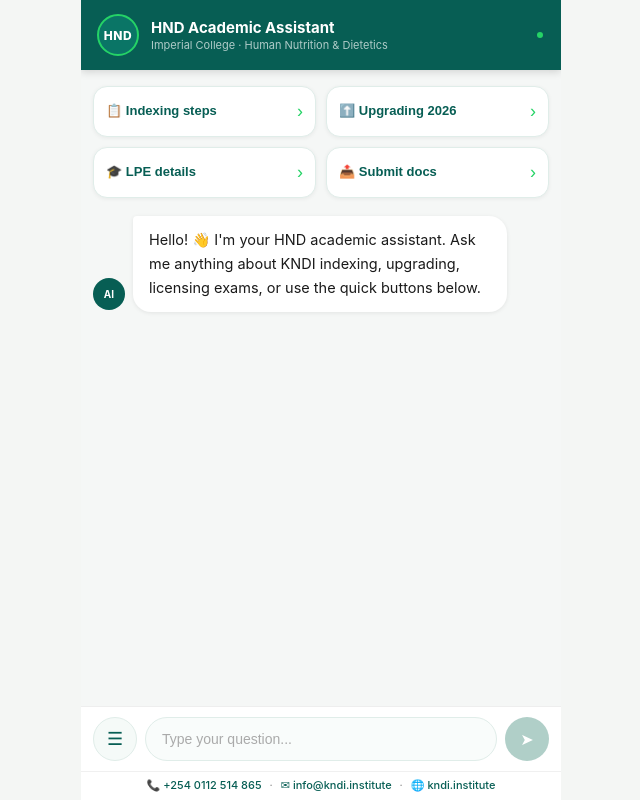
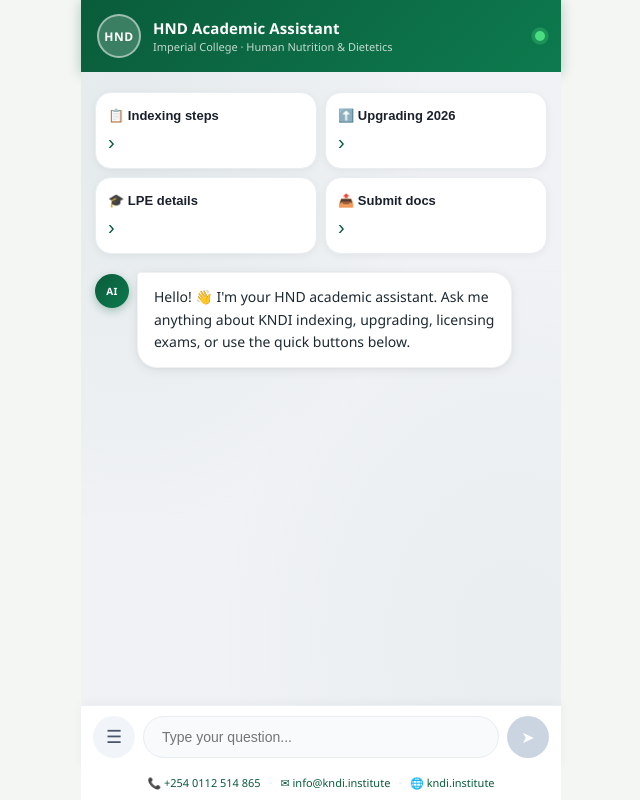
Before and after one commit to Sozi-source/student_AI, a Next.js app: page / in a window 1280 px wide. Shown: the whole page, without its empty margins (319-959 px from the left). Built offline with nearby package versions, Linux system fonts and the light colour scheme.

Commit message:
Polish: beautiful message UI with animations and refined bubbles

```diff
--- a/app/page.js
+++ b/app/page.js
@@ -119,7 +119,7 @@
 
         return (
           <div key={i} className={isBullet ? styles.msgBullet : styles.msgLine}>
-            {isBullet && <span className={styles.bulletDot}>•</span>}
+            {isBullet && <span className={styles.bulletDot} />}
             <span>{renderInline(lineText)}</span>
           </div>
         );
--- a/app/page.module.css
+++ b/app/page.module.css
@@ -4,10 +4,8 @@
   height: 100dvh;
   max-width: 480px;
   margin: 0 auto;
-  background: #f5f7f6;
-  font-family: -apple-system, BlinkMacSystemFont, 'Segoe UI', sans-serif;
-  position: relative;
-  overflow: hidden;
+  background: #f7f8fa;
+  font-family: 'Segoe UI', -apple-system, BlinkMacSystemFont, sans-serif;
 }
 
 /* ── Header ── */
@@ -15,291 +13,304 @@
   display: flex;
   align-items: center;
   gap: 12px;
-  background: #075e54;
   padding: 14px 16px;
+  background: linear-gradient(135deg, #0a5c3a 0%, #0d7a4e 100%);
+  color: #fff;
   flex-shrink: 0;
-  box-shadow: 0 2px 8px rgba(0,0,0,0.15);
+  box-shadow: 0 2px 12px rgba(10,92,58,0.3);
+}
+.headerAvatar {
+  width: 44px; height: 44px;
+  border-radius: 50%;
+  background: rgba(255,255,255,0.2);
+  border: 2px solid rgba(255,255,255,0.5);
+  color: #fff;
+  font-weight: 800;
+  font-size: 12px;
+  letter-spacing: 0.5px;
+  display: flex; align-items: center; justify-content: center;
+  flex-shrink: 0;
+}
+.headerInfo { display: flex; flex-direction: column; flex: 1; }
+.headerTitle { font-weight: 700; font-size: 15px; letter-spacing: 0.1px; }
+.headerSub { font-size: 11px; opacity: 0.75; margin-top: 1px; }
+.onlineDot {
+  width: 10px; height: 10px;
+  border-radius: 50%;
+  background: #4ade80;
+  box-shadow: 0 0 0 3px rgba(74,222,128,0.3);
+  flex-shrink: 0;
+  animation: pulse 2s infinite;
+}
+@keyframes pulse {
+  0%, 100% { box-shadow: 0 0 0 3px rgba(74,222,128,0.3); }
+  50% { box-shadow: 0 0 0 6px rgba(74,222,128,0.1); }
 }
 
-.headerAvatar {
-  width: 42px;
-  height: 42px;
-  border-radius: 50%;
-  background: #0a7566;
-  border: 2px solid #25d366;
-  display: flex;
-  align-items: center;
-  justify-content: center;
-  font-size: 12px;
-  font-weight: 800;
-  color: white;
-  flex-shrink: 0;
-  letter-spacing: 0.5px;
-}
-
-.headerInfo {
-  display: flex;
-  flex-direction: column;
-  flex: 1;
-  min-width: 0;
-}
-
-.headerTitle {
-  font-size: 15px;
-  font-weight: 700;
-  color: white;
-  white-space: nowrap;
-  overflow: hidden;
-  text-overflow: ellipsis;
-}
-
-.headerSub {
-  font-size: 11px;
-  color: rgba(255,255,255,0.68);
-  margin-top: 1px;
-  white-space: nowrap;
-  overflow: hidden;
-  text-overflow: ellipsis;
-}
-
-.onlineDot {
-  width: 10px;
-  height: 10px;
-  border-radius: 50%;
-  background: #25d366;
-  border: 2px solid #075e54;
-  flex-shrink: 0;
-}
-
-/* ── Chat ── */
+/* ── Chat area ── */
 .chat {
   flex: 1;
   overflow-y: auto;
-  padding: 16px 12px 8px;
+  padding: 20px 14px 12px;
   display: flex;
   flex-direction: column;
-  gap: 12px;
-  scroll-behavior: smooth;
+  gap: 6px;
+  background: #f0f2f5;
+  background-image:
+    radial-gradient(ellipse at 10% 10%, rgba(10,92,58,0.05) 0%, transparent 50%),
+    radial-gradient(ellipse at 90% 90%, rgba(10,92,58,0.03) 0%, transparent 50%);
 }
 
 /* ── Quick cards ── */
 .quickGrid {
   display: grid;
   grid-template-columns: 1fr 1fr;
-  gap: 10px;
-  margin-bottom: 6px;
+  gap: 8px;
+  margin-bottom: 12px;
 }
-
 .quickCard {
-  background: white;
-  border: 1.5px solid #e0ede9;
-  border-radius: 14px;
+  display: flex;
+  flex-direction: column;
+  gap: 6px;
   padding: 14px 12px;
-  display: flex;
-  align-items: center;
-  justify-content: space-between;
-  gap: 6px;
+  background: #fff;
+  border: 1.5px solid #e8edf2;
+  border-radius: 16px;
   cursor: pointer;
   text-align: left;
-  transition: background 0.15s, border-color 0.15s, transform 0.1s;
-  box-shadow: 0 1px 4px rgba(0,0,0,0.06);
+  transition: all 0.2s ease;
+  box-shadow: 0 2px 8px rgba(0,0,0,0.05);
 }
+.quickCard:hover {
+  background: linear-gradient(135deg, #f0fdf4, #e8fdf2);
+  border-color: #0a5c3a;
+  transform: translateY(-2px);
+  box-shadow: 0 6px 16px rgba(10,92,58,0.15);
+}
+.quickLabel { font-size: 13px; font-weight: 600; color: #1a202c; line-height: 1.4; }
+.quickArrow { font-size: 20px; color: #0a5c3a; }
 
-.quickCard:hover {
-  background: #f0faf5;
-  border-color: #25d366;
-  transform: translateY(-1px);
-}
-
-.quickCard:active { transform: scale(0.97); }
-
-.quickLabel {
-  font-size: 13px;
-  font-weight: 600;
-  color: #075e54;
-  line-height: 1.3;
-}
-
-.quickArrow {
-  font-size: 18px;
-  color: #25d366;
-  flex-shrink: 0;
-}
-
-/* ── Messages ── */
+/* ── Message rows ── */
 .botRow {
   display: flex;
   align-items: flex-end;
   gap: 8px;
+  margin-bottom: 4px;
+  animation: slideInLeft 0.25s ease-out;
 }
-
 .userRow {
   display: flex;
   justify-content: flex-end;
+  margin-bottom: 4px;
+  animation: slideInRight 0.2s ease-out;
+}
+
+@keyframes slideInLeft {
+  from { opacity: 0; transform: translateX(-10px); }
+  to { opacity: 1; transform: translateX(0); }
+}
+@keyframes slideInRight {
+  from { opacity: 0; transform: translateX(10px); }
+  to { opacity: 1; transform: translateX(0); }
 }
 
 .botAvatar {
-  width: 32px;
-  height: 32px;
+  width: 34px; height: 34px;
   border-radius: 50%;
-  background: #075e54;
-  color: white;
+  background: linear-gradient(135deg, #0a5c3a, #0d7a4e);
+  color: #fff;
   font-size: 10px;
-  font-weight: 700;
-  display: flex;
-  align-items: center;
-  justify-content: center;
+  font-weight: 800;
+  letter-spacing: 0.3px;
+  display: flex; align-items: center; justify-content: center;
   flex-shrink: 0;
-  margin-bottom: 2px;
+  align-self: flex-start;
+  margin-top: 2px;
+  box-shadow: 0 3px 8px rgba(10,92,58,0.3);
 }
 
+/* ── Bot bubble ── */
 .botBubble {
-  background: white;
-  border-radius: 4px 18px 18px 18px;
-  padding: 12px 16px;
-  font-size: 14.5px;
-  color: #1a1a1a;
-  line-height: 1.65;
-  max-width: 82%;
-  box-shadow: 0 1px 4px rgba(0,0,0,0.08);
+  max-width: 83%;
+  background: #ffffff;
+  border-radius: 4px 20px 20px 20px;
+  padding: 13px 16px;
+  font-size: 14px;
+  line-height: 1.6;
+  color: #1e2a32;
+  box-shadow:
+    0 2px 12px rgba(0,0,0,0.07),
+    0 1px 3px rgba(0,0,0,0.04);
+  border: 1px solid rgba(0,0,0,0.05);
+  position: relative;
 }
 
+/* ── User bubble ── */
 .userBubble {
-  background: #075e54;
-  border-radius: 18px 4px 18px 18px;
+  max-width: 78%;
+  background: linear-gradient(135deg, #1fdb7a 0%, #13c165 50%, #0fa855 100%);
+  color: #fff;
+  border-radius: 20px 4px 20px 20px;
   padding: 12px 16px;
-  font-size: 14.5px;
-  color: white;
-  line-height: 1.65;
-  max-width: 82%;
-  box-shadow: 0 1px 4px rgba(0,0,0,0.12);
+  font-size: 14px;
+  font-weight: 600;
+  line-height: 1.55;
+  letter-spacing: 0.01em;
+  text-shadow: 0 1px 2px rgba(0,0,0,0.12);
+  box-shadow:
+    0 4px 16px rgba(19,193,101,0.4),
+    0 2px 6px rgba(0,0,0,0.1);
+  position: relative;
 }
+
+/* ── Markdown inside bot bubble ── */
+.msgBody { display: flex; flex-direction: column; gap: 5px; }
+
+.msgHeading {
+  font-weight: 700;
+  font-size: 13px;
+  color: #0a5c3a;
+  margin-top: 6px;
+  margin-bottom: 3px;
+  padding: 6px 10px;
+  background: linear-gradient(135deg, #f0fdf4, #e8fdf2);
+  border-left: 3px solid #0a5c3a;
+  border-radius: 0 8px 8px 0;
+  letter-spacing: 0.2px;
+  text-transform: uppercase;
+  font-size: 11.5px;
+}
+.msgHeading:first-child { margin-top: 0; }
+
+.msgLine {
+  font-size: 14px;
+  color: #1e2a32;
+  line-height: 1.6;
+}
+
+.msgBullet {
+  display: flex;
+  align-items: flex-start;
+  gap: 10px;
+  font-size: 14px;
+  color: #2d3748;
+  line-height: 1.6;
+  padding: 3px 0 3px 4px;
+}
+.bulletDot {
+  width: 7px; height: 7px;
+  border-radius: 50%;
+  background: linear-gradient(135deg, #0a5c3a, #0d7a4e);
+  flex-shrink: 0;
+  margin-top: 7px;
+  box-shadow: 0 1px 4px rgba(10,92,58,0.3);
+}
+
+.msgSpacer { height: 6px; }
+
+.msgLink {
+  color: #0a5c3a;
+  font-weight: 600;
+  text-decoration: none;
+  border-bottom: 1.5px solid rgba(10,92,58,0.3);
+  padding-bottom: 1px;
+  word-break: break-all;
+  font-size: 13px;
+  transition: border-color 0.15s;
+}
+.msgLink:hover { border-color: #0a5c3a; }
 
 /* ── Typing indicator ── */
 .typing {
-  display: flex;
+  display: inline-flex;
   gap: 5px;
   align-items: center;
-  padding: 2px 0;
+  height: 20px;
+  padding: 2px 4px;
+}
+.typing span {
+  width: 8px; height: 8px;
+  border-radius: 50%;
+  background: linear-gradient(135deg, #0a5c3a, #4ade80);
+  animation: typingBounce 1.4s infinite ease-in-out;
+}
+.typing span:nth-child(2) { animation-delay: 0.2s; }
+.typing span:nth-child(3) { animation-delay: 0.4s; }
+@keyframes typingBounce {
+  0%, 60%, 100% { transform: translateY(0); opacity: 0.4; }
+  30% { transform: translateY(-8px); opacity: 1; }
 }
 
-.typing span {
-  width: 8px;
-  height: 8px;
-  border-radius: 50%;
-  background: #25d366;
-  animation: bounce 1.2s infinite;
-}
-
-.typing span:nth-child(2) { animation-delay: 0.2s; }
-.typing span:nth-child(3) { animation-delay: 0.4s; }
-
-@keyframes bounce {
-  0%, 60%, 100% { transform: translateY(0); opacity: 0.5; }
-  30% { transform: translateY(-6px); opacity: 1; }
-}
-
-/* ── Menu overlay ── */
+/* ── Services menu ── */
 .menuOverlay {
-  position: absolute;
+  position: fixed;
   inset: 0;
   background: rgba(0,0,0,0.45);
+  backdrop-filter: blur(4px);
   z-index: 100;
   display: flex;
   align-items: flex-end;
 }
-
 .menuPanel {
-  background: white;
-  border-radius: 20px 20px 0 0;
   width: 100%;
-  max-height: 72vh;
+  max-width: 480px;
+  margin: 0 auto;
+  background: #fff;
+  border-radius: 24px 24px 0 0;
+  padding: 12px 0 28px;
+  max-height: 75vh;
   display: flex;
   flex-direction: column;
-  padding: 12px 0 0;
-  animation: slideUp 0.25s ease;
+  box-shadow: 0 -8px 32px rgba(0,0,0,0.12);
 }
-
-@keyframes slideUp {
-  from { transform: translateY(100%); }
-  to { transform: translateY(0); }
+.menuHandle {
+  width: 40px; height: 4px;
+  background: #e2e8f0;
+  border-radius: 99px;
+  margin: 0 auto 14px;
 }
-
-.menuHandle {
-  width: 40px;
-  height: 4px;
-  border-radius: 2px;
-  background: #ddd;
-  margin: 0 auto 12px;
+.menuTitle {
+  font-weight: 700;
+  font-size: 15px;
+  color: #1a202c;
+  padding: 0 18px 12px;
+  border-bottom: 1px solid #f1f5f9;
+  letter-spacing: 0.1px;
 }
-
-.menuTitle {
-  font-size: 15px;
-  font-weight: 700;
-  color: #075e54;
-  padding: 0 18px 10px;
-  border-bottom: 1px solid #f0f0f0;
-}
-
-.menuScroll {
-  overflow-y: auto;
-  padding: 8px 12px 24px;
-  flex: 1;
-}
-
-.menuCat {
-  margin-bottom: 6px;
-}
-
+.menuScroll { overflow-y: auto; flex: 1; }
+.menuCat { border-bottom: 1px solid #f7f9fb; }
 .menuCatBtn {
   width: 100%;
   display: flex;
+  justify-content: space-between;
   align-items: center;
-  justify-content: space-between;
-  background: #f5faf8;
-  border: 1.5px solid #e0ede9;
-  border-radius: 12px;
-  padding: 14px 16px;
+  padding: 15px 18px;
+  background: none;
+  border: none;
   font-size: 14px;
-  font-weight: 700;
-  color: #075e54;
+  font-weight: 600;
+  color: #1a202c;
   cursor: pointer;
   text-align: left;
   transition: background 0.15s;
 }
-
-.menuCatBtn:hover { background: #e8f5ef; }
-
-.menuChevron {
-  font-size: 11px;
-  color: #25d366;
-  flex-shrink: 0;
-}
-
-.menuItems {
-  display: flex;
-  flex-direction: column;
-  gap: 4px;
-  padding: 6px 0 4px 8px;
-}
-
+.menuCatBtn:hover { background: #f8fafc; }
+.menuChevron { font-size: 11px; color: #94a3b8; transition: transform 0.2s; }
+.menuItems { padding: 0 0 10px 18px; background: #fafbfc; }
 .menuItem {
-  background: white;
-  border: 1px solid #eef4f1;
-  border-radius: 10px;
-  padding: 12px 16px;
+  display: block;
+  width: 100%;
+  padding: 11px 18px 11px 0;
+  background: none;
+  border: none;
   font-size: 13.5px;
-  color: #1a1a1a;
+  color: #4a5568;
   cursor: pointer;
   text-align: left;
-  transition: background 0.12s, border-color 0.12s;
+  border-bottom: 1px solid #f0f2f5;
+  transition: color 0.15s;
 }
-
-.menuItem:hover {
-  background: #f0faf5;
-  border-color: #25d366;
-  color: #075e54;
-}
+.menuItem:hover { color: #0a5c3a; font-weight: 500; }
 
 /* ── Footer ── */
 .footer {
@@ -307,84 +318,68 @@
   align-items: center;
   gap: 8px;
   padding: 10px 12px;
-  background: white;
-  border-top: 1px solid #eee;
+  background: #fff;
+  border-top: 1px solid #edf0f4;
   flex-shrink: 0;
+  box-shadow: 0 -2px 10px rgba(0,0,0,0.04);
 }
-
 .menuBtn {
-  width: 44px;
-  height: 44px;
+  width: 42px; height: 42px;
   border-radius: 50%;
-  border: 1.5px solid #e0ede9;
-  background: #f5faf8;
+  border: none;
+  background: #f1f5f9;
   font-size: 18px;
-  color: #075e54;
   cursor: pointer;
-  display: flex;
-  align-items: center;
-  justify-content: center;
   flex-shrink: 0;
-  transition: background 0.15s;
+  display: flex; align-items: center; justify-content: center;
+  transition: all 0.15s;
+  color: #4a5568;
 }
-
-.menuBtn:hover { background: #e0f0e8; }
-
+.menuBtn:hover { background: #e2e8f0; color: #0a5c3a; }
 .input {
   flex: 1;
-  height: 44px;
-  border: 1.5px solid #e0ede9;
-  border-radius: 22px;
-  padding: 0 16px;
+  height: 42px;
+  border: 1.5px solid #e8edf2;
+  border-radius: 21px;
+  padding: 0 18px;
   font-size: 14px;
-  color: #1a1a1a;
-  background: #f9fcfb;
   outline: none;
-  transition: border-color 0.15s;
+  background: #f8fafc;
+  color: #1a202c;
+  transition: all 0.2s;
 }
-
-.input:focus { border-color: #25d366; background: white; }
-.input::placeholder { color: #aaa; }
-
+.input:focus {
+  border-color: #0a5c3a;
+  background: #fff;
+  box-shadow: 0 0 0 3px rgba(10,92,58,0.08);
+}
 .sendBtn {
-  width: 44px;
-  height: 44px;
+  width: 42px; height: 42px;
   border-radius: 50%;
-  background: #075e54;
   border: none;
-  color: white;
+  background: linear-gradient(135deg, #1fdb7a, #0a5c3a);
+  color: #fff;
   font-size: 16px;
   cursor: pointer;
-  display: flex;
-  align-items: center;
-  justify-content: center;
   flex-shrink: 0;
-  transition: background 0.15s, transform 0.1s;
+  display: flex; align-items: center; justify-content: center;
+  transition: all 0.2s;
+  box-shadow: 0 3px 10px rgba(10,92,58,0.3);
 }
-
-.sendBtn:hover:not(:disabled) { background: #0a7566; }
-.sendBtn:active:not(:disabled) { transform: scale(0.93); }
-.sendBtn:disabled { background: #b0cfc8; cursor: not-allowed; }
+.sendBtn:hover { transform: scale(1.05); box-shadow: 0 5px 14px rgba(10,92,58,0.4); }
+.sendBtn:disabled { background: #cbd5e1; box-shadow: none; cursor: not-allowed; transform: none; }
 
 /* ── Footer note ── */
 .footerNote {
   display: flex;
+  justify-content: center;
   align-items: center;
-  justify-content: center;
   gap: 8px;
-  flex-wrap: wrap;
-  padding: 6px 12px 8px;
-  background: white;
+  padding: 5px 12px 8px;
   font-size: 11px;
-  color: #888;
-  border-top: 1px solid #f0f0f0;
+  background: #fff;
   flex-shrink: 0;
 }
-
-.footerNote a {
-  color: #075e54;
-  text-decoration: none;
-  font-weight: 500;
-}
-
+.footerNote a { color: #0a5c3a; text-decoration: none; font-weight: 500; }
 .footerNote a:hover { text-decoration: underline; }
+.footerNote span { color: #e2e8f0; font-size: 14px; }
```
